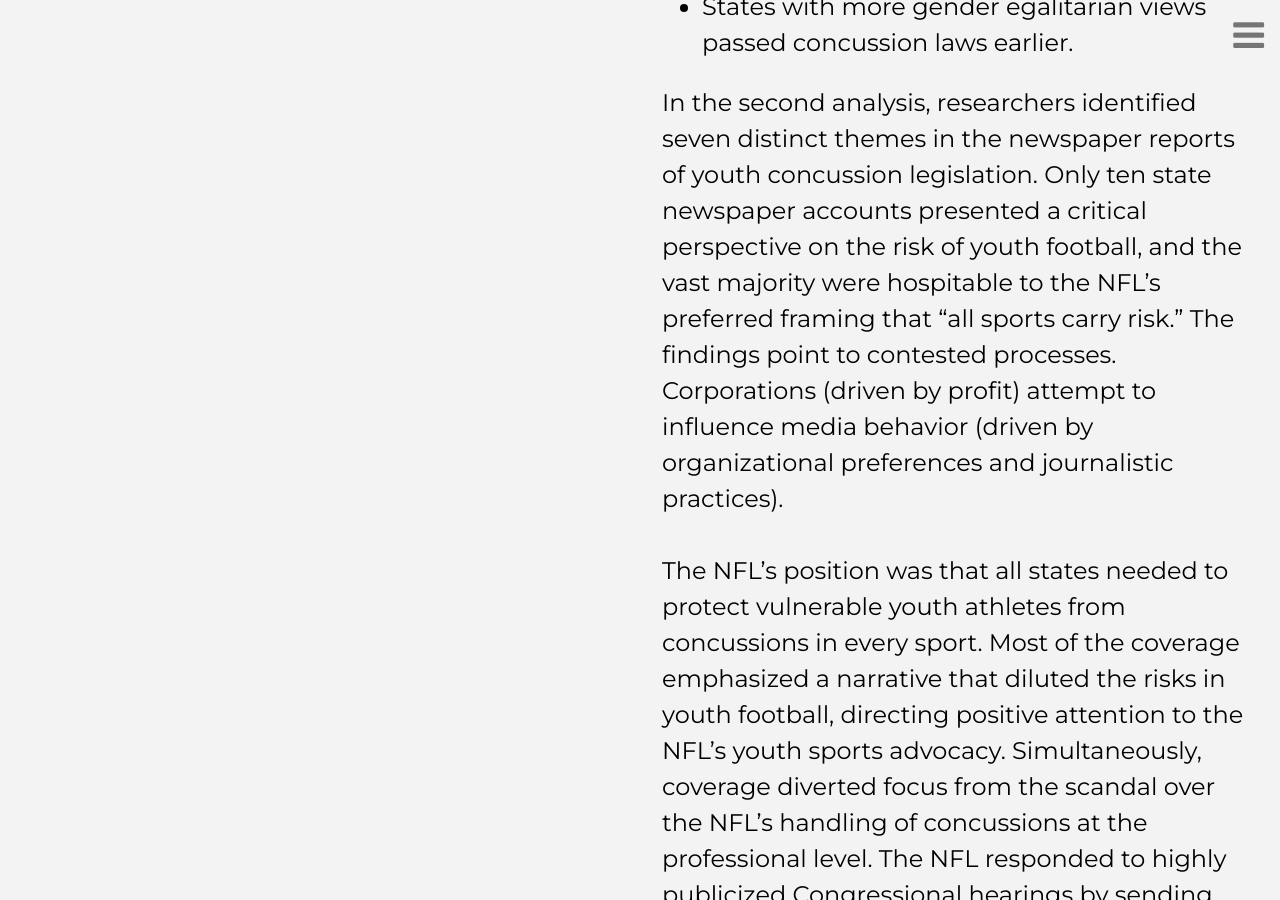
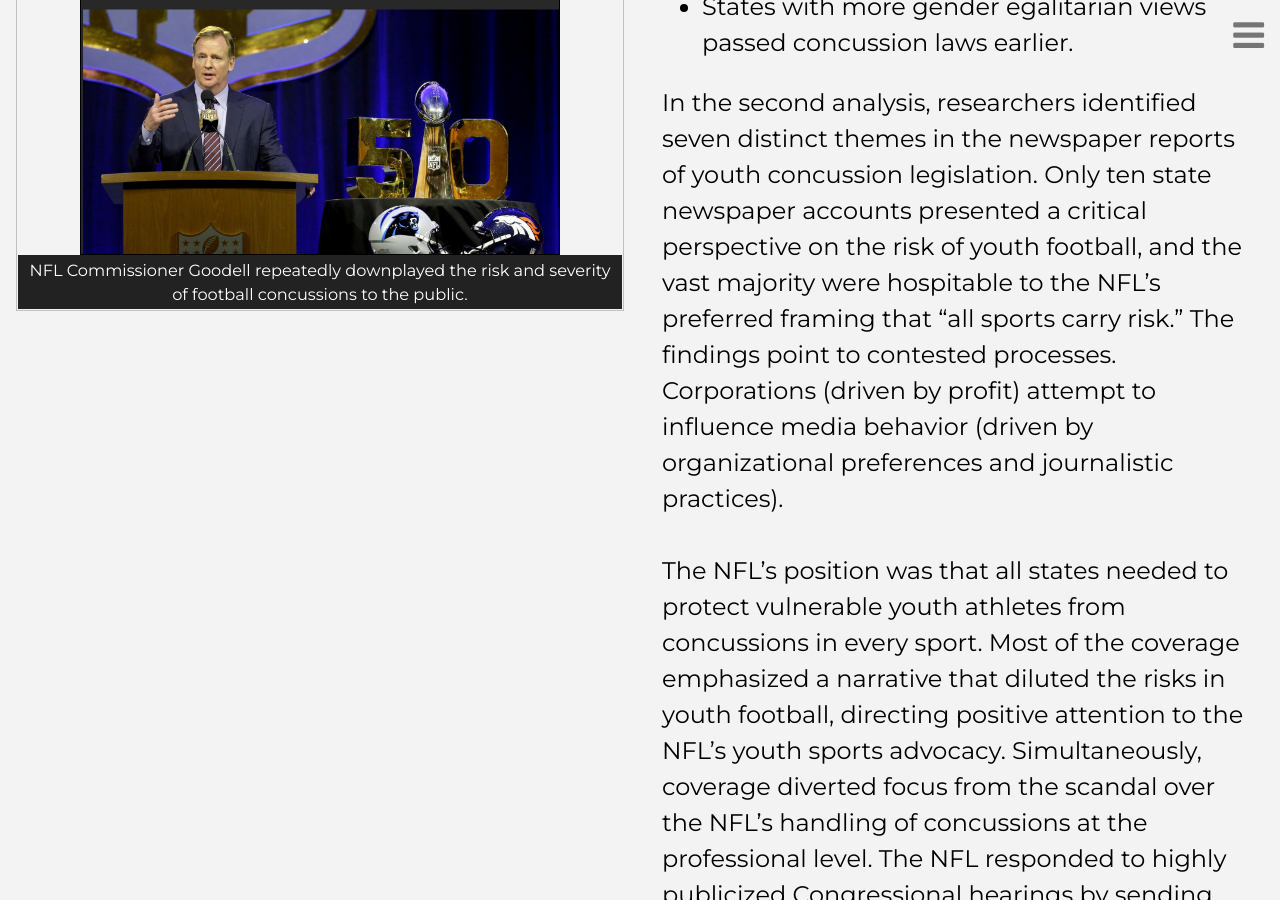
Before and after one commit to resilience1/resilience1.github.io, a Jekyll site: the page built from research/concussion.html, in a window 1280 px wide and 900 px high, scrolled down 2605 px. Built offline with Jekyll 4.4.1, drawn with Linux system fonts in a browser that asks for light colours; nearby versions of some CDN libraries.

Commit message:
Update concussion.html

```diff
--- a/research/concussion.html
+++ b/research/concussion.html
@@ -240,6 +240,14 @@
 				<figcaption class="caption">Image Source: Lengefeld and Rotolo 2025.
 				</figcaption>
 			</figure>
+			<br><br>
+			<figure class="item">
+			<img height="400" class="displayed" src="/img/Goodell_AJC.jpg" alt="concussion themes"
+			     style="border:1px solid black; align:middle">
+				<figcaption class="caption">NFL Commissioner Goodell repeatedly downplayed
+					the risk and severity of football concussions to the public.
+				</figcaption>
+			</figure>
 		</div>
 		<div class="w3-half w3-container">
 			<h1>What did the researchers find?</h1>
```
